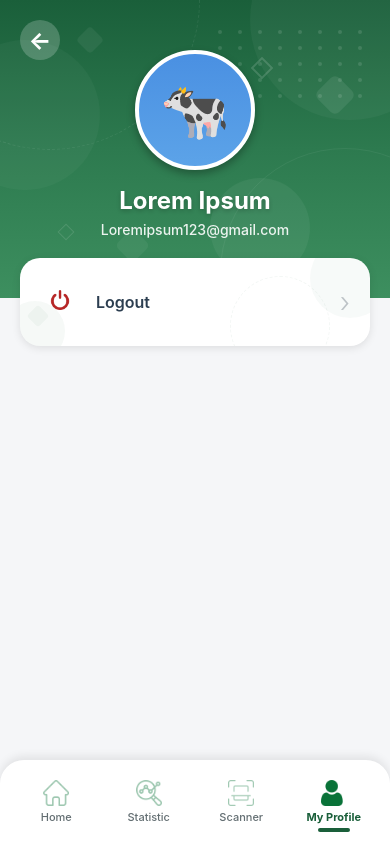
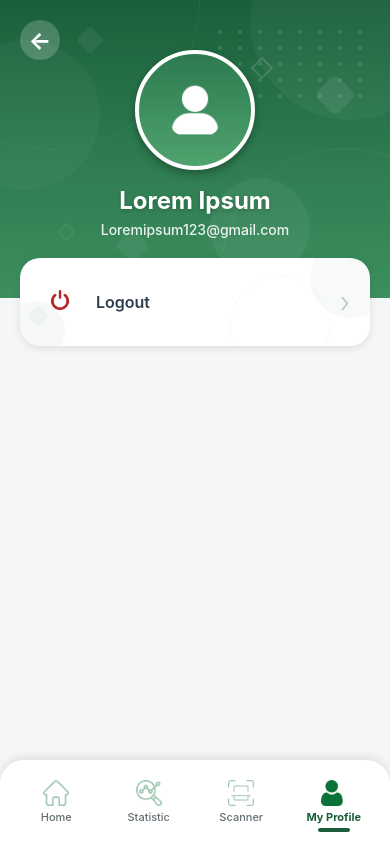
Before and after one commit to hari7345/cattle-quarantine, a React Native app: screen /Profile in a window 390 px wide. Built offline with nearby package versions, Linux system fonts and the light colour scheme.

Commit message:
profile page icon

```diff
--- a/screens/Profile.js
+++ b/screens/Profile.js
@@ -20,7 +20,7 @@ import ProfileIconActive from "../assets/icons/profilefilled.png";
 import Scanner from "../assets/icons/scanner.png";
 import Statistic from "../assets/icons/statistics.png";
 import StatisticActive from "../assets/icons/statisticsfilled.png";
-
+import ProfileImg from "../assets/images/profile.png";
 export default function Profile({ navigation }) {
   const [selectedTab, setSelectedTab] = useState("Profile");
 
@@ -118,11 +118,11 @@ export default function Profile({ navigation }) {
             <View style={styles.avatarContainer}>
               <View style={styles.avatarWrapper}>
                 <LinearGradient
-                  colors={["#4A90E2", "#5CA3E8"]}
+                  colors={["#2d7a4f", "#3d8f5f", "#4fa36e"]}
                   style={styles.avatarGradient}
                 >
                   {/* Placeholder avatar - replace with actual image */}
-                  <Text style={styles.avatarEmoji}>🐄</Text>
+                  <Image source={ProfileImg} style={styles.avatarImage} />
                 </LinearGradient>
               </View>
 
@@ -477,6 +477,11 @@ const styles = StyleSheet.create({
     shadowOpacity: 0.3,
     shadowRadius: 8,
   },
+  avatarImage: {
+    width: 60,
+    height: 60,
+    borderRadius: 50,
+  },
   avatarEmoji: {
     fontSize: 56,
   },
```
Also changed, not shown: assets/images/profile.png (added).
